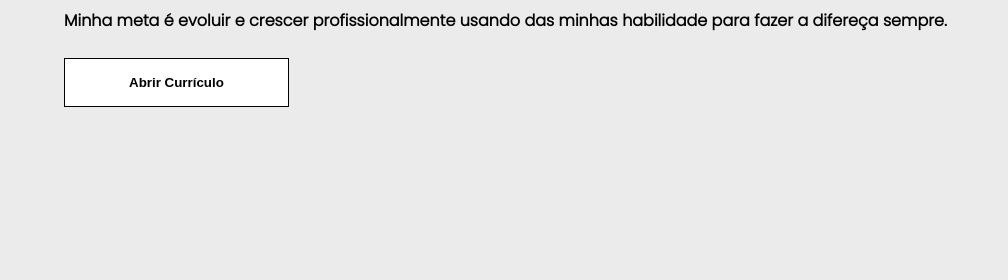
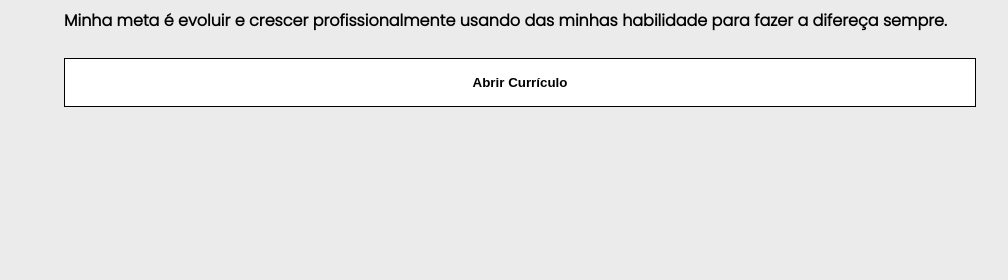
Before and after one commit to rochajpp/MyWebSite, a plain HTML site: page index.html in a window 1280 px wide. Shown: the part 1300-1580 px from the top of the page, 272-1280 px from the left. Drawn offline with nearby package versions, Linux system fonts and the light colour scheme.

Commit message:
Deixando o botão de curriculo com o width 100%

```diff
--- a/styles/about.css
+++ b/styles/about.css
@@ -70,6 +70,9 @@
     cursor: pointer;
     display: flex;
     transition: 0.5s;
+    grid: 1;
+    width: 100%;
+    justify-content: center;
 }
 
 .aboutDescription button:hover{
```
